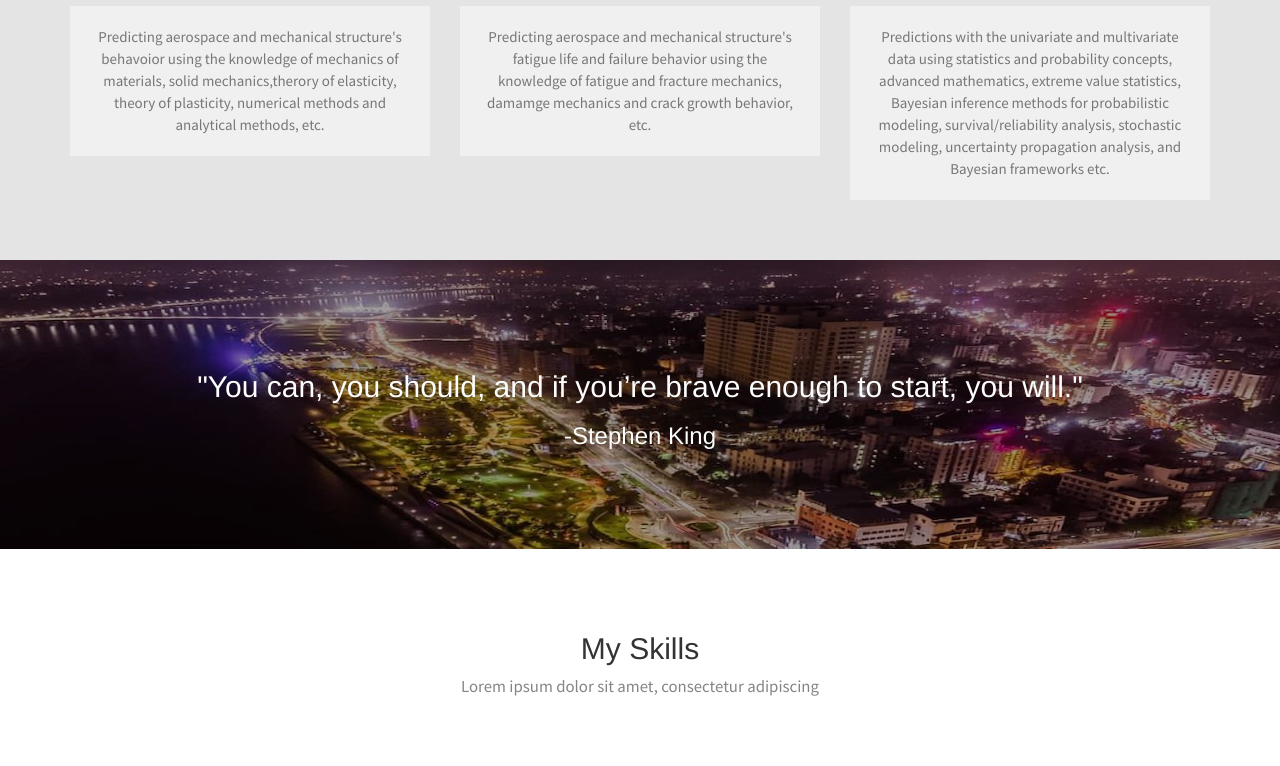
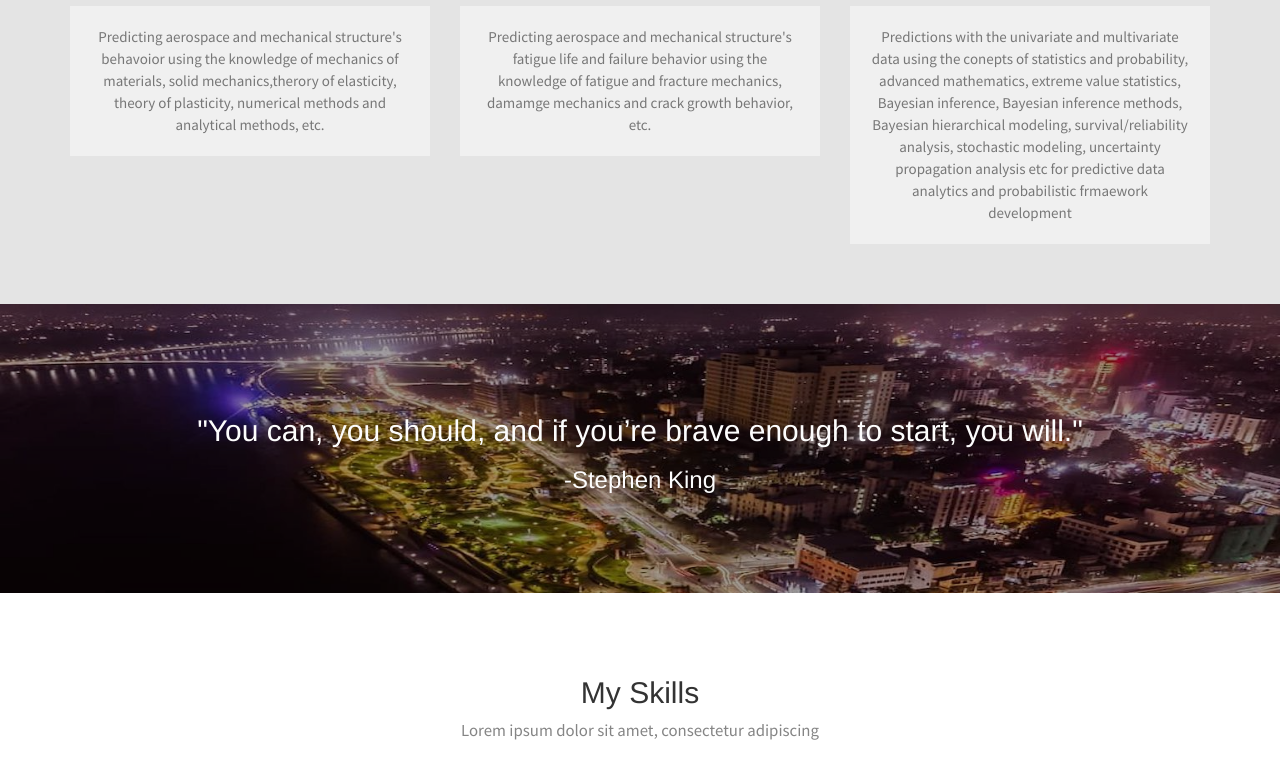
Before and after one commit to Manisha0918/Manisha0918, a plain HTML site: page index.html in a window 1280 px wide. Shown: the part 991-1757 px from the top of the page. Drawn offline with Linux system fonts and the light colour scheme; files whose address does not match are found by name.

Commit message:
mB
Signed-off-by: banman18 <76439484+Manisha0918@users.noreply.github.com>

```diff
--- a/index.html
+++ b/index.html
@@ -139,7 +139,7 @@ This portfolio is created using the Neu Profile – Responsive Bootstrap Site Te
             <div class="col-md-4 text-center tileBox">
                 <div class="txtHead"><i class="fa fa-lightbulb-o"></i>
                     <h3>Predictive <span class="id-color">Analytics</span></h3></div>
-                <p>Predictions with the univariate and multivariate data using statistics and probability concepts, advanced mathematics, extreme value statistics, Bayesian inference methods for probabilistic modeling, survival/reliability analysis, stochastic modeling, uncertainty propagation analysis, and Bayesian frameworks etc.</p>
+                <p>Predictions with the univariate and multivariate data using the conepts of statistics and probability, advanced mathematics, extreme value statistics, Bayesian inference, Bayesian inference methods, Bayesian hierarchical modeling, survival/reliability analysis, stochastic modeling, uncertainty propagation analysis etc for predictive data analytics and probabilistic frmaework development</p>
             </div>
             <!-- end: -->
         </div>
```
